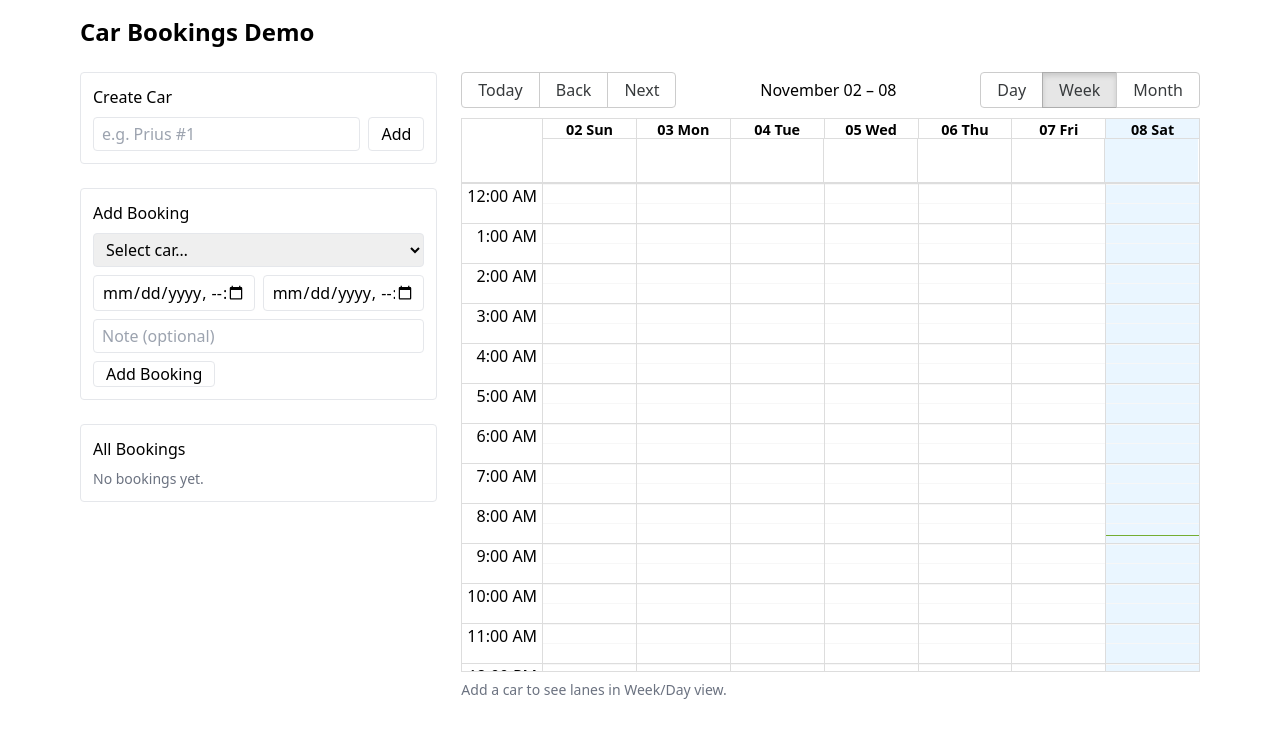
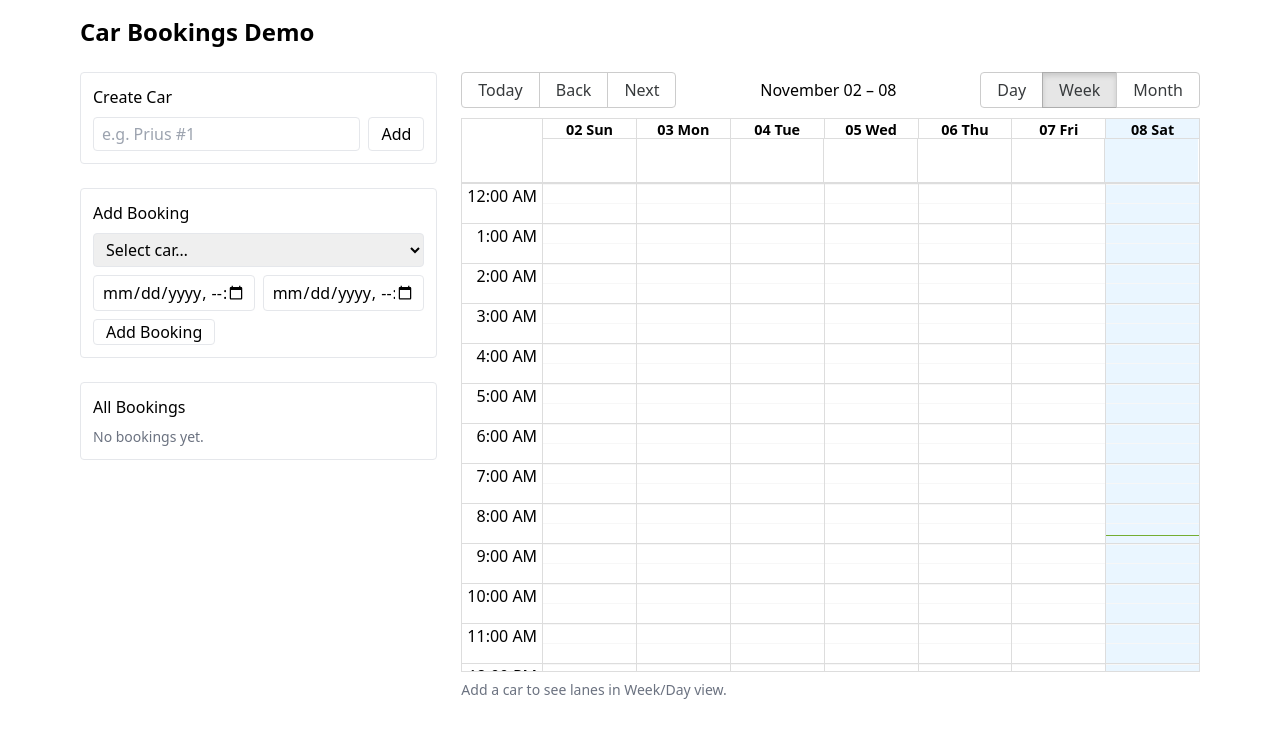
Before and after one commit to bryanleejh/car-availability-app, a React (Vite) app: page / in a window 1280 px wide. Shown: the top 738 px of the page. Built offline with nearby package versions, Linux system fonts and the light colour scheme; the HTML template or start-up script is replaced by a standard one.

Commit message:
fix: blocks display car name
Signed-off-by: Bryan Lee <bryan.lee.jh@gmail.com>

```diff
--- a/src/App.tsx
+++ b/src/App.tsx
@@ -54,7 +54,6 @@ function AddBooking() {
   const [carId, setCarId] = useState<string>("");
   const [start, setStart] = useState("");
   const [end, setEnd] = useState("");
-  const [note, setNote] = useState("");
 
   return (
     <div className="border rounded p-3">
@@ -88,13 +87,6 @@ function AddBooking() {
           />
         </div>
 
-        <input
-          className="border rounded px-2 py-1 w-full"
-          placeholder="Note (optional)"
-          value={note}
-          onChange={(e) => setNote(e.target.value)}
-        />
-
         <button
           className="border rounded px-3"
           onClick={() => {
@@ -102,8 +94,7 @@ function AddBooking() {
             const s = new Date(start),
               e = new Date(end);
             if (s >= e) return;
-            addBooking({ carId, start: s, end: e, note: note || undefined });
-            setNote("");
+            addBooking({ carId, start: s, end: e });
             setStart("");
             setEnd("");
           }}
@@ -135,8 +126,7 @@ function BookingList() {
                 <span className="font-medium">{nameOf(b.carId)}</span> — booked
               </div>
               <div className="text-xs text-gray-600">
-                {b.start.toLocaleString()} → {b.end.toLocaleString()}{" "}
-                {b.note ? `· ${b.note}` : ""}
+                {b.start.toLocaleString()} → {b.end.toLocaleString()}
               </div>
             </div>
             <button
--- a/src/Calendar.tsx
+++ b/src/Calendar.tsx
@@ -31,8 +31,11 @@ export default function CalendarView() {
   const cars = useStore((s) => s.cars);
   const bookings = useStore((s) => s.bookings);
 
+  const carName = (id: string) =>
+    cars.find((c) => c.id === id)?.name ?? "Unknown";
+
   const events: CalEvent[] = bookings.map((b) => ({
-    title: b.note ?? "Booked",
+    title: `${carName(b.carId)} — Booked`,
     start: new Date(b.start),
     end: new Date(b.end),
     resourceId: b.carId,
--- a/src/store.ts
+++ b/src/store.ts
@@ -6,7 +6,6 @@ export type Booking = {
   carId: string;
   start: Date;
   end: Date;
-  note?: string;
 };
 
 type Store = {
```
